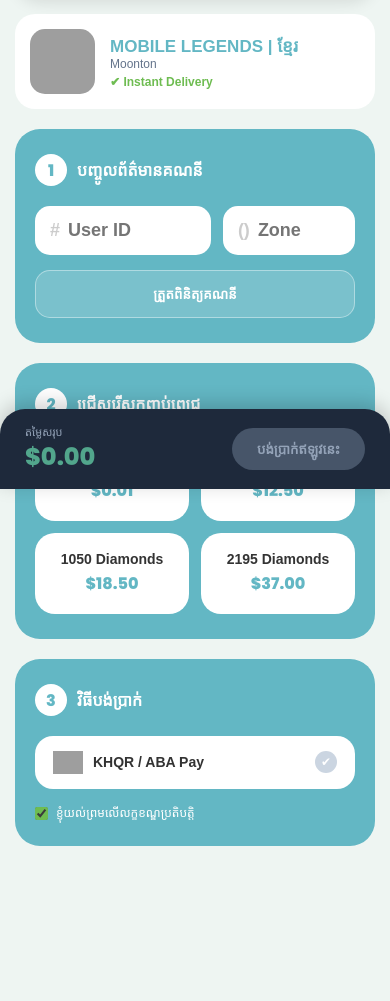
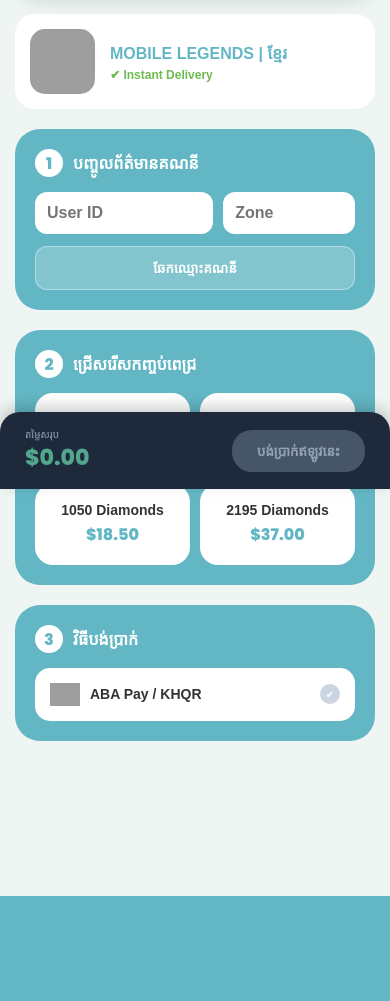
Before and after one commit to bakakbakakobkob-ui/Sueeex, a PHP site: page /template/game/mobile.php in a window 390 px wide. Shown: the part 355-1356 px from the top of the page. After the commit the page ends 1251 px from the top, so only its background shows below. Run offline with PHP 8.4, Linux system fonts and the light colour scheme; some web fonts are replaced; grey boxes are pictures that could not be loaded.

Commit message:
Update mobile.php

```diff
--- a/template/game/mobile.php
+++ b/template/game/mobile.php
@@ -1,5 +1,5 @@
 <?php
-// កំណត់តម្លៃក្នុង PHP Array ដើម្បីងាយស្រួលកែប្រែថ្ងៃក្រោយ
+// កំណត់តម្លៃពេជ្រ (អាចកែប្រែបាននៅទីនេះ)
 $packages = [
     ["amount" => "86 Diamonds", "price" => 0.01],
     ["amount" => "706 Diamonds", "price" => 12.50],
@@ -30,15 +30,13 @@
             background: var(--primary-dark);
             padding: 12px 15px;
             display: flex;
-            justify-content: space-between;
             align-items: center;
+            gap: 12px;
             color: white;
             cursor: pointer;
         }
-        .profile-info { display: flex; align-items: center; gap: 10px; }
         .profile-img { width: 45px; height: 45px; border-radius: 50%; border: 2px solid white; object-fit: cover; }
         .brand-text b { display: block; font-size: 16px; }
-        .brand-text span { font-size: 11px; opacity: 0.8; }
 
         .container { padding: 15px; max-width: 500px; margin: auto; }
 
@@ -47,105 +45,84 @@
 
         .game-info-card { background: white; border-radius: 20px; padding: 15px; display: flex; align-items: center; gap: 15px; margin-bottom: 20px; }
         .game-icon { width: 65px; height: 65px; border-radius: 15px; object-fit: cover; }
-        .instant-badge { font-size: 12px; color: var(--success); display: flex; align-items: center; gap: 4px; font-weight: bold; margin-top: 4px; }
+        .instant-badge { font-size: 12px; color: var(--success); font-weight: bold; margin-top: 4px; }
 
-        .step-card { background: var(--primary-dark); border-radius: 25px; padding: 25px 20px; color: white; margin-bottom: 20px; }
-        .step-header { display: flex; align-items: center; gap: 10px; margin-bottom: 20px; }
+        .step-card { background: var(--primary-dark); border-radius: 25px; padding: 20px; color: white; margin-bottom: 20px; }
+        .step-header { display: flex; align-items: center; gap: 10px; margin-bottom: 15px; }
         .step-num {
             background: white; color: var(--primary-dark);
-            width: 32px; height: 32px; border-radius: 50%;
+            width: 28px; height: 28px; border-radius: 50%;
             display: flex; align-items: center; justify-content: center;
             font-weight: 800; font-family: 'Poppins';
         }
 
-        .input-row { display: flex; gap: 12px; margin-bottom: 15px; }
-        .input-field { background: white; border-radius: 15px; display: flex; align-items: center; padding: 14px 15px; gap: 8px; flex: 1; }
-        .input-field span { color: #ccc; font-weight: bold; font-size: 18px; }
-        .input-field input { border: none; outline: none; width: 100%; font-size: 18px; font-weight: bold; color: #333; }
+        .input-row { display: flex; gap: 10px; margin-bottom: 12px; }
+        .input-field { background: white; border-radius: 12px; display: flex; align-items: center; padding: 12px; gap: 8px; flex: 1; }
+        .input-field input { border: none; outline: none; width: 100%; font-size: 16px; font-weight: bold; color: #333; }
+
         .btn-check-id {
-            width: 100%; background: rgba(255,255,255,0.15); border: 1.5px solid rgba(255,255,255,0.4);
-            border-radius: 15px; padding: 14px; color: white; font-weight: bold; cursor: pointer; transition: 0.3s;
+            width: 100%; background: rgba(255,255,255,0.2); border: 1px solid rgba(255,255,255,0.4);
+            border-radius: 12px; padding: 12px; color: white; font-weight: bold; cursor: pointer;
         }
 
-        .diamond-grid { display: grid; grid-template-columns: repeat(2, 1fr); gap: 12px; }
-        .diamond-item { background: white; border-radius: 20px; padding: 15px; text-align: center; cursor: pointer; position: relative; border: 3px solid transparent; transition: 0.2s; }
+        .diamond-grid { display: grid; grid-template-columns: repeat(2, 1fr); gap: 10px; }
+        .diamond-item { background: white; border-radius: 18px; padding: 15px; text-align: center; cursor: pointer; position: relative; border: 3px solid transparent; transition: 0.2s; }
         .diamond-item b { display: block; color: #333; font-size: 14px; margin-bottom: 4px; }
         .diamond-item span { color: var(--primary-dark); font-weight: 800; font-family: 'Poppins'; }
         .diamond-item.active { border-color: var(--success); background: #f0fff4; }
-        .check-mark {
-            position: absolute; bottom: 8px; right: 8px; background: var(--success); color: white;
-            width: 20px; height: 20px; border-radius: 50%; display: none; align-items: center; justify-content: center; font-size: 10px;
-        }
+        .check-mark { position: absolute; bottom: 8px; right: 8px; background: var(--success); color: white; width: 18px; height: 18px; border-radius: 50%; display: none; align-items: center; justify-content: center; font-size: 10px; }
         .diamond-item.active .check-mark { display: flex; }
 
-        .payment-box { background: white; border-radius: 18px; padding: 12px 15px; display: flex; justify-content: space-between; align-items: center; cursor: pointer; border: 3px solid transparent; }
+        .payment-box { background: white; border-radius: 15px; padding: 12px; display: flex; justify-content: space-between; align-items: center; cursor: pointer; border: 3px solid transparent; }
         .payment-box.active { border-color: var(--success); }
-        .check-circle { background: #cbd5e1; color: white; width: 22px; height: 22px; border-radius: 50%; display: flex; align-items: center; justify-content: center; font-size: 12px; }
+        .check-circle { background: #cbd5e1; color: white; width: 20px; height: 20px; border-radius: 50%; display: flex; align-items: center; justify-content: center; font-size: 10px; }
         .payment-box.active .check-circle { background: var(--success); }
-
-        .terms-wrapper { margin-top: 15px; display: flex; gap: 8px; font-size: 12px; align-items: flex-start; }
-        .terms-wrapper input { accent-color: var(--success); margin-top: 3px; }
 
         .bottom-bar {
             position: fixed; bottom: 0; left: 0; right: 0; background: #1e293b;
             padding: 15px 25px; display: flex; justify-content: space-between; align-items: center;
-            border-radius: 25px 25px 0 0; box-shadow: 0 -5px 20px rgba(0,0,0,0.2);
+            border-radius: 20px 20px 0 0; box-shadow: 0 -5px 15px rgba(0,0,0,0.2);
         }
-        .price-label { color: #94a3b8; font-size: 11px; }
-        .price-value { color: var(--primary-light); font-family: 'Poppins'; font-size: 24px; font-weight: 800; }
+        .price-value { color: var(--primary-light); font-family: 'Poppins'; font-size: 22px; font-weight: 800; }
         .btn-pay {
-            background: #475569; color: #94a3b8; padding: 12px 25px; border-radius: 25px;
-            border: none; font-weight: bold; cursor: not-allowed; transition: 0.3s;
+            background: #475569; color: #94a3b8; padding: 12px 25px; border-radius: 20px;
+            border: none; font-weight: bold; cursor: not-allowed;
         }
-        .btn-pay.ready { background: var(--success); color: white; cursor: pointer; box-shadow: 0 4px 12px rgba(110, 188, 81, 0.3); }
+        .btn-pay.ready { background: var(--success); color: white; cursor: pointer; }
 
-        #resName { margin-top: 12px; text-align: center; font-weight: bold; display: none; font-size: 14px; background: rgba(255,255,255,0.1); padding: 8px; border-radius: 10px; }
+        #resName { margin-top: 10px; text-align: center; font-weight: bold; display: none; font-size: 13px; color: white; background: rgba(0,0,0,0.2); padding: 8px; border-radius: 8px; }
     </style>
 </head>
 <body>
 
     <header onclick="window.location.href='/'">
-        <div class="profile-info">
-            <img src="../../IMG/IMG_0259.jpeg" class="profile-img">
-            <div class="brand-text">
-                <b>M·RX TOPUP</b>
-                <span>គុណភាព • សុវត្ថិភាព</span>
-            </div>
-        </div>
+        <img src="../../IMG/IMG_0259.jpeg" class="profile-img">
+        <div class="brand-text"><b>M·RX TOPUP</b></div>
     </header>
 
     <div class="container">
-        <div class="banner-card">
-            <img src="../../IMG/IMG_0357.jpeg" alt="Banner">
-        </div>
+        <div class="banner-card"><img src="../../IMG/IMG_0357.jpeg"></div>
 
         <div class="game-info-card">
             <img src="../../IMG/IMG_0359.jpg" class="game-icon">
             <div>
-                <h3 style="color:var(--primary-dark); font-size: 17px;">MOBILE LEGENDS | ខ្មែរ</h3>
-                <p style="font-size: 12px; color: #64748b;">Moonton</p>
+                <h3 style="color:var(--primary-dark); font-size: 16px;">MOBILE LEGENDS | ខ្មែរ</h3>
                 <div class="instant-badge">✔ Instant Delivery</div>
             </div>
         </div>
 
         <div class="step-card">
-            <div class="step-header">
-                <div class="step-num">1</div>
-                <b>បញ្ចូលព័ត៌មានគណនី</b>
+            <div class="step-header"><div class="step-num">1</div><b>បញ្ចូលព័ត៌មានគណនី</b></div>
+            <div class="input-row">
+                <div class="input-field"><input type="number" id="uId" placeholder="User ID"></div>
+                <div class="input-field" style="flex:0.7;"><input type="number" id="zId" placeholder="Zone"></div>
             </div>
-            <div class="input-row">
-                <div class="input-field"><span>#</span><input type="number" id="uId" placeholder="User ID"></div>
-                <div class="input-field" style="flex:0.7;"><span>()</span><input type="number" id="zId" placeholder="Zone"></div>
-            </div>
-            <button class="btn-check-id" onclick="checkID()">ត្រួតពិនិត្យគណនី</button>
+            <button class="btn-check-id" onclick="checkID()">ឆែកឈ្មោះគណនី</button>
             <div id="resName"></div>
         </div>
 
         <div class="step-card">
-            <div class="step-header">
-                <div class="step-num">2</div>
-                <b>ជ្រើសរើសកញ្ចប់ពេជ្រ</b>
-            </div>
+            <div class="step-header"><div class="step-num">2</div><b>ជ្រើសរើសកញ្ចប់ពេជ្រ</b></div>
             <div class="diamond-grid">
                 <?php foreach($packages as $pkg): ?>
                 <div class="diamond-item" data-price="<?= $pkg['price'] ?>" data-name="<?= $pkg['amount'] ?>">
@@ -158,25 +135,18 @@
         </div>
 
         <div class="step-card">
-            <div class="step-header">
-                <div class="step-num">3</div>
-                <b>វិធីបង់ប្រាក់</b>
-            </div>
+            <div class="step-header"><div class="step-num">3</div><b>វិធីបង់ប្រាក់</b></div>
             <div class="payment-box" id="abaBox" onclick="selectPay()">
                 <div style="display:flex; align-items:center; gap:10px;">
                     <img src="../../IMG/IMG_0434.jpeg" width="30">
-                    <b style="color:#333; font-size:14px;">KHQR / ABA Pay</b>
+                    <b style="color:#333; font-size:14px;">ABA Pay / KHQR</b>
                 </div>
                 <div class="check-circle">✔</div>
-            </div>
-            <div class="terms-wrapper">
-                <input type="checkbox" id="terms" checked onchange="updateBtn()">
-                <label style="cursor: pointer;">ខ្ញុំយល់ព្រមលើលក្ខខណ្ឌប្រតិបត្តិ</label>
             </div>
         </div>
     </div>
 
-    <form id="topupForm" action="../../api/chackout.php" method="POST" style="display:none;">
+    <form id="topupForm" action="/api/chackout" method="POST" style="display:none;">
         <input type="hidden" name="user_id" id="hidden_uId">
         <input type="hidden" name="server_id" id="hidden_zId">
         <input type="hidden" name="diamonds" id="hidden_pkg">
@@ -184,10 +154,7 @@
     </form>
 
     <div class="bottom-bar">
-        <div>
-            <p class="price-label">តម្លៃសរុប</p>
-            <h2 id="totalPrice" class="price-value">$0.00</h2>
-        </div>
+        <div><p style="color:#94a3b8; font-size:10px;">តម្លៃសរុប</p><h2 id="totalPrice" class="price-value">$0.00</h2></div>
         <button class="btn-pay" id="payBtn" disabled onclick="processPay()">បង់ប្រាក់ឥឡូវនេះ</button>
     </div>
 
@@ -197,17 +164,14 @@
         async function checkID() {
             const u = document.getElementById('uId').value, z = document.getElementById('zId').value;
             const out = document.getElementById('resName');
-            if(!u || !z) return;
+            if(!u || !z) return alert("សូមបញ្ចូល ID និង Zone");
             out.style.display = "block"; out.innerText = "កំពុងឆែក...";
             try {
                 const res = await fetch(`https://api.isan.eu.org/nickname/ml?id=${u}&zone=${z}`);
                 const data = await res.json();
-                if(data.name) {
-                    out.innerText = "✅ ឈ្មោះគណនី: " + data.name; verified = true;
-                } else {
-                    out.innerText = "❌ រកមិនឃើញ ID"; verified = false;
-                }
-            } catch { out.innerText = "⚠️ Error API"; verified = false; }
+                if(data.name) { out.innerText = "✅ ឈ្មោះ: " + data.name; verified = true; }
+                else { out.innerText = "❌ រកមិនឃើញ ID ទេ"; verified = false; }
+            } catch { out.innerText = "⚠️ API Error"; verified = false; }
             updateBtn();
         }
 
@@ -230,8 +194,7 @@
 
         function updateBtn() {
             const btn = document.getElementById('payBtn');
-            const terms = document.getElementById('terms').checked;
-            if(verified && selectedPrice > 0 && paySelected && terms) {
+            if(verified && selectedPrice > 0 && paySelected) {
                 btn.disabled = false; btn.classList.add('ready');
             } else {
                 btn.disabled = true; btn.classList.remove('ready');
```
